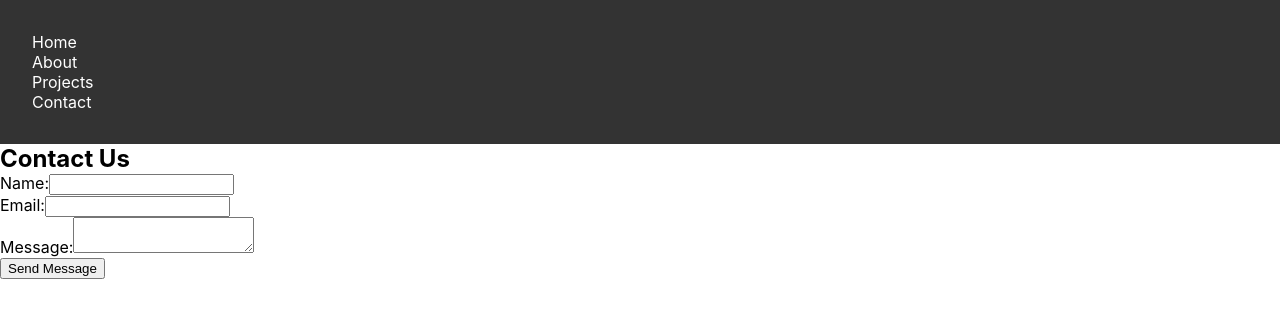
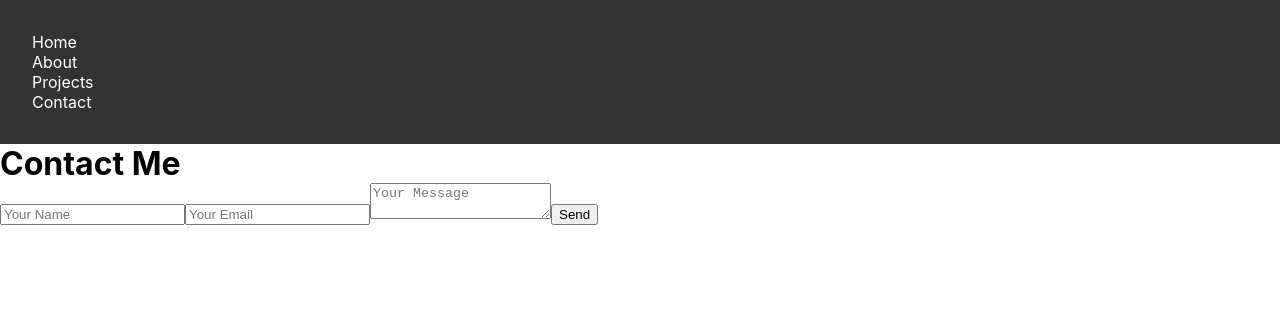
Before and after one commit to AZEEMAZAM1/myreactapp, a React (Create React App) app: page /contact in a window 1280 px wide. Shown: the top 318 px of the page. Built offline with nearby package versions, Linux system fonts and the light colour scheme.

Commit message:
Update: added new features

```diff
--- a/src/components/Contact.js
+++ b/src/components/Contact.js
@@ -1,12 +1,11 @@
 import React, { useState } from 'react';
-import { db } from '../firebase/firebaseConfig'; // Adjust the import based on your firebase setup
+import { db } from '../firebase/firebaseConfig';
 import { collection, addDoc } from 'firebase/firestore';
 
-const Contact = () => {
+function Contact() {
   const [name, setName] = useState('');
   const [email, setEmail] = useState('');
   const [message, setMessage] = useState('');
-  const [status, setStatus] = useState('');
 
   const handleSubmit = async (e) => {
     e.preventDefault();
@@ -15,51 +14,46 @@ const Contact = () => {
         name,
         email,
         message,
+        timestamp: new Date(),
       });
-      setStatus('Message sent successfully!');
+      alert('Message sent successfully!');
       setName('');
       setEmail('');
       setMessage('');
     } catch (error) {
-      setStatus('Error sending message. Please try again.');
+      console.error('Error sending message: ', error);
+      alert('Failed to send message. Please try again.');
     }
   };
 
   return (
-    <div className="Contact">
-      <h2>Contact Us</h2>
+    <div>
+      <h1>Contact Me</h1>
       <form onSubmit={handleSubmit}>
-        <div>
-          <label>Name:</label>
         <input
           type="text"
+          placeholder="Your Name"
           value={name}
           onChange={(e) => setName(e.target.value)}
           required
         />
-        </div>
-        <div>
-          <label>Email:</label>
         <input
           type="email"
+          placeholder="Your Email"
           value={email}
           onChange={(e) => setEmail(e.target.value)}
           required
         />
-        </div>
-        <div>
-          <label>Message:</label>
         <textarea
+          placeholder="Your Message"
           value={message}
           onChange={(e) => setMessage(e.target.value)}
           required
         />
-        </div>
-        <button type="submit">Send Message</button>
+        <button type="submit">Send</button>
       </form>
-      {status && <p>{status}</p>}
     </div>
   );
-};
+}
 
 export default Contact;
```
Also changed, not shown: 7 other files (tests, documents, lock files or other folders). Lines whose indentation alone changed are shown as unchanged.
